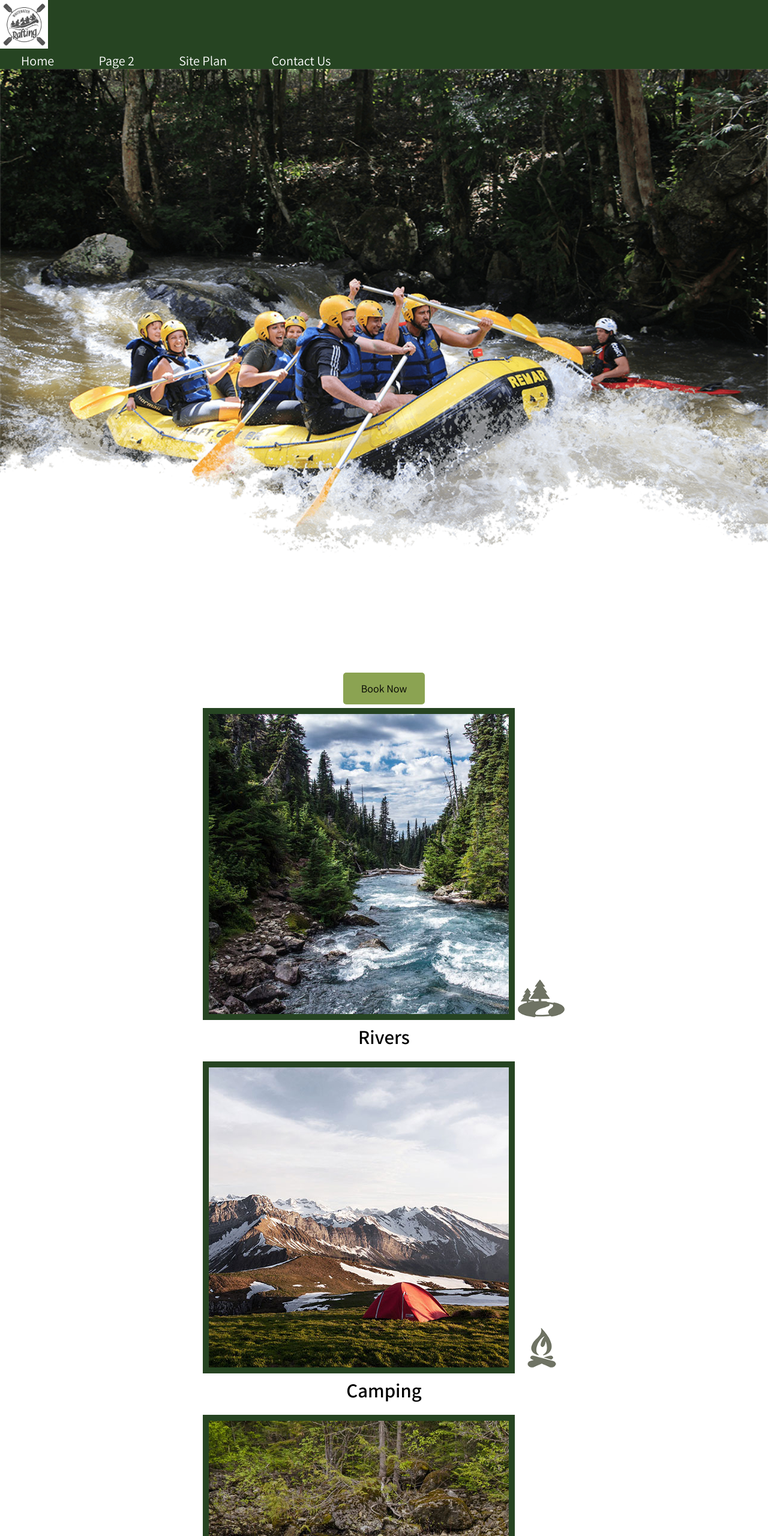
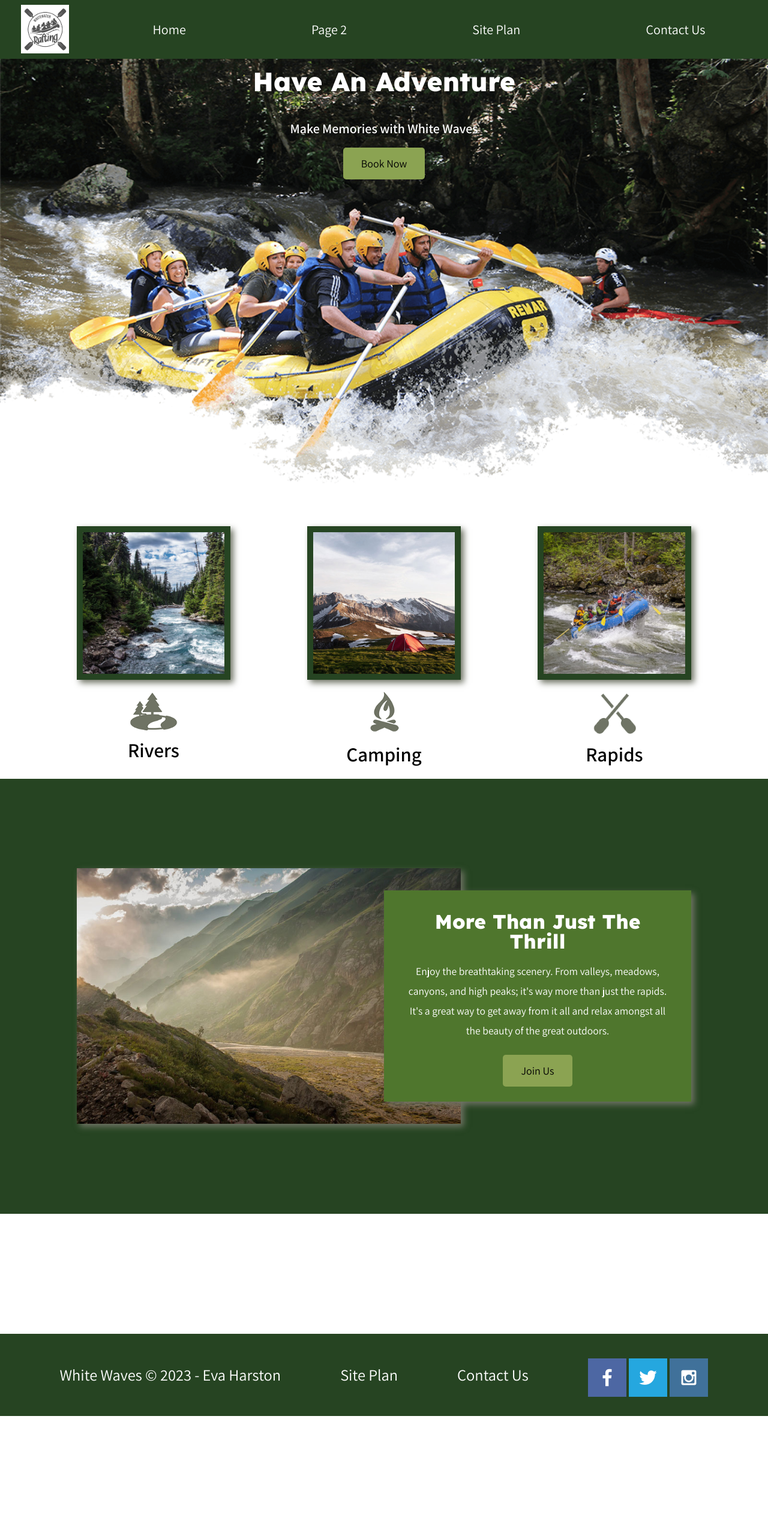
Before and after one commit to erharston/wdd130, a plain HTML site: page wwr/index.html in a window 1280 px wide. Shown: the top 2560 px of the page at 60% size. After the commit the page ends 2360 px from the top, so only its background shows below. Drawn offline with Linux system fonts and the light colour scheme; a web font is replaced by a local one.

Commit message:
finishing touches

```diff
--- a/wwr/styles/styles.css
+++ b/wwr/styles/styles.css
@@ -19,14 +19,24 @@ h2 {
 
 header {
     background-color: #264422;
+    display: grid;
+    grid-template-columns: 150px auto;
 }
 
 .logo {
     width: 80px;
 }
 
-#logo-link {
+#logo_link {
     padding-top: 5px;
+    justify-self: center;
+    align-self: center;
+}
+
+nav {
+    display: flex;
+    justify-content: space-around;
+
 }
 
 nav a {
@@ -41,6 +51,18 @@ nav a:hover {
     color: white;
 }
 
+#hero {
+    display: grid;
+    grid-template-columns: 1fr 3fr 1fr;
+    margin-top: -100px;
+}
+
+#hero-box {
+    grid-column: 1/4;
+    grid-row: 1/3;
+    z-index: -1;
+}
+
 #hero-img {
     width: 100%;
 }
@@ -49,11 +71,27 @@ nav a:hover {
     text-align: center;
 }
 
+
+#hero-msg {
+    grid-column: 2/3;
+    grid-row: 1/2;
+    margin-top: 100px;
+}
+
 .home-title {
     color:white;
     font-family: "Lexend Deca", 'Trebuchet MS', sans-serif;
     font-size: 2em;
     margin-top: 10px;
+}
+
+.home-grid {
+    display: grid;
+    grid-template-columns: repeat(10, 1fr);
+}
+
+.card-img, .mountains {
+    width: 100%;
 }
 
 h4 {
@@ -92,14 +130,45 @@ main section img {
 #background {
     height: 725px;
     background-color: #264422;
+    grid-column: 1/11;
+    grid-row: 4/9;
 }
 
 .rivers-card, .camping-card, .rapids-card {
     margin: 20px 0;
 }
 
+.rivers-card {
+    grid-column: 2/4;
+    grid-row: 2/3;
+}
+
+.camping-card {
+    grid-column: 5/7;
+    grid-row: 2/3;
+}
+
+.rapids-card {
+    grid-column: 8/10;
+    grid-row: 2/3;
+}
+
+.mountains {
+    width: 100%;
+    grid-column: 2/7;
+    grid-row: 5/8;
+    box-shadow: 5px 5px 10px #6f7364;
+}
+
 .card-img {
     border: 10px solid #264422;
+    transition: transform .5s;
+    box-shadow: 5px 5px 10px #6f7364;
+}
+
+.card-img:hover {
+    opacity: .6;
+    transform: scale(1.1);
 }
 
 .icon{
@@ -111,6 +180,9 @@ main section img {
     background-color: #4f762d;
     line-height: 1.5em;
     padding: 35px;
+    grid-column: 6/10;
+    grid-row: 6/7;
+    box-shadow: 5px 5px 10px #6f7364;
 }
 
 .msg h2{
@@ -130,6 +202,9 @@ footer{
     color: white;
     padding: 25px 50px;
     margin-top: 200px;
+    display: flex;
+    justify-content: space-around;
+    align-items: center;
 }
 
 footer a{
@@ -152,3 +227,48 @@ footer p a:hover {
 footer .social img {
     padding-top: 15px;
 }
+
+
+
+
+@media screen and (max-width: 900px) {
+    #hero, .home-grid {
+        display: block;
+        height: auto;
+    }
+    nav, footer {
+        flex-direction: column;
+    }
+    nav a {
+        display: block;
+        padding: 15px;
+    }
+    #hero {
+        margin-top: 0;
+    }
+    #hero-msg {
+        margin-top: 0;
+    }
+    #hero-msg h4 {
+        display: none;
+    }
+    .home-title {
+        font-size: 25px;
+        color: #6f7364;
+    }
+    .rivers-card, .camping-card, .rapids-card {
+        margin: 50px auto;
+        width: 60%;
+    }
+    #background {
+        display: none;
+    }
+    .mountains, .msg {
+        width: 80%;
+        display: block;
+        margin: 0 auto;
+    }
+    footer {
+        margin-top: 25px;
+    }
+}
```
